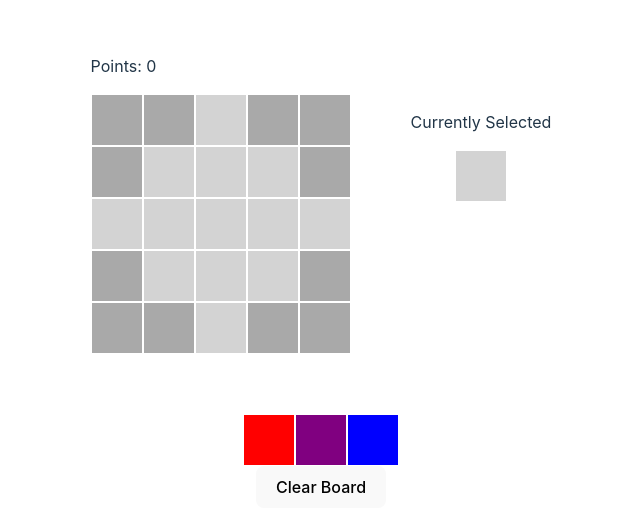
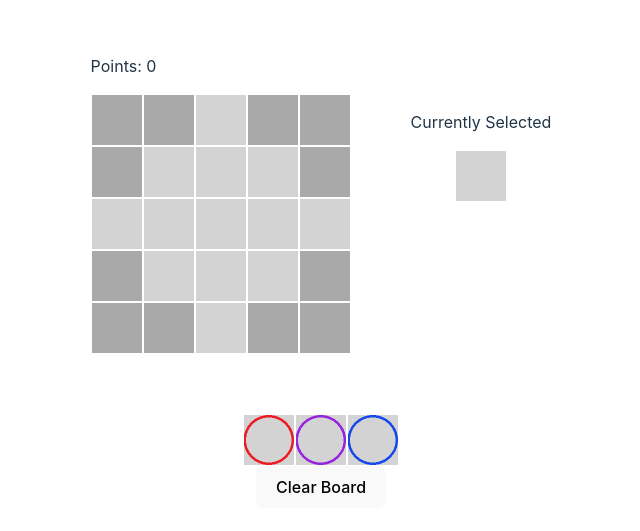
Before and after one commit to daria-lev/3-rings-game, a React (Vite) app in the folder ringsgame/: page / in a window 1280 px wide. Shown: the part 127-658 px from the top of the page, without its empty margins (319-959 px from the left). Built offline with nearby package versions, Linux system fonts and the light colour scheme.

Commit message:
rings colored, working for outermost ring

```diff
--- a/ringsgame/src/App.css
+++ b/ringsgame/src/App.css
@@ -33,6 +33,56 @@
   /* background-color: lightgray; */
 }
 
+.ringBox {
+  position: relative;
+}
+
+.ringBox img {
+  position: absolute;
+}
+
+.outer {
+  width: 50px;
+  height: auto;
+  left: 0px;
+  top:  0px;
+}
+
+.mid {
+  width: 40px;
+  height: auto;
+  right: 5px;
+  top:  5px;
+}
+
+.inner {
+  width: 30px;
+  height: auto;
+  right: 10px;
+  top:  10px;
+}
+
+.blue {
+  filter: hue-rotate(240deg);
+}
+
+.purple{
+  filter: hue-rotate(-75deg);
+}
+
+.green{
+  filter: hue-rotate(115deg);
+}
+
+.yellow{
+  filter: hue-rotate(60deg) brightness(200%);
+}
+
+.none{
+  filter: opacity(0%);
+}
+
+
 .unusable {
   background-color: darkgray;
 }
--- a/ringsgame/src/Tile.jsx
+++ b/ringsgame/src/Tile.jsx
@@ -1,6 +1,20 @@
 import { useState } from 'react'
+import ringImg from './assets/ring2.png'
 
 function Tile(props) {
+  // const colorVals = new Map()
+  // colorVals.set("red", 0)
+  // colorVals.set("blue", 100)
+  // colorVals.set("green", 100)
+  // colorVals.set("yellow", 100)
+  // colorVals.set("purple", 100)
+  // colorVals.set(null, 0)
+  let oClass = props.ring[0] === null ? 'none' : props.ring[0]
+  let outerRing = 'outer ring ' + oClass
+  let mClass = props.ring[1] === null ? 'none' : props.ring[1];
+  let midRing = 'mid ring ' + mClass
+  let iClass = props.ring[2] === null ? 'none' : props.ring[2];
+  let inRing = "inner ring " + iClass;
 
   function onTileClick() {
     if (props.type === "tray") {
@@ -13,8 +27,14 @@ function Tile(props) {
   }
 
   return(
-    <button style={{backgroundColor: props.ring[0] === null ? 'lightgray' : props.ring[0]}}
-    className='empty' onClick={onTileClick}></button>
+    <button style={{backgroundColor: 'lightgray'}}
+    className='empty ringBox' onClick={onTileClick}>
+      {/* <div className='ringBox'> */}
+        <img className={outerRing} src={ringImg}></img>
+        <img className={midRing} src={ringImg}></img>
+        <img className={inRing} src={ringImg}></img>
+      {/* </div> */}
+    </button>
   )
 }
 
```
Also changed, not shown: ringsgame/src/assets/ring.png (added), ringsgame/src/assets/ring2.png (added).
